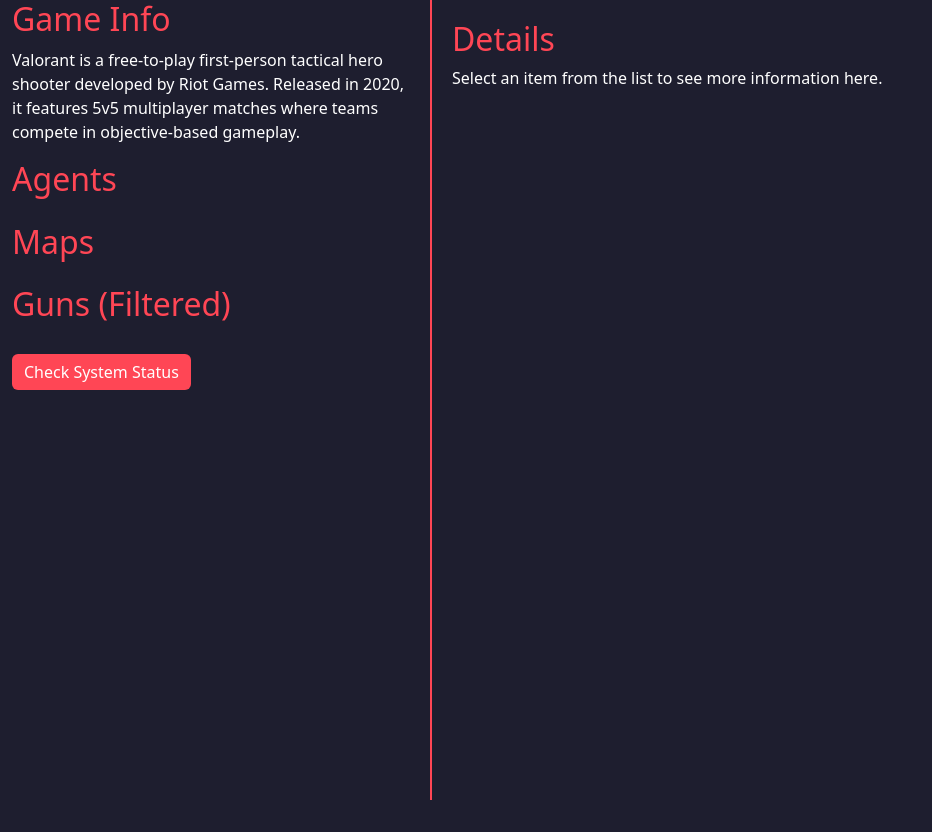
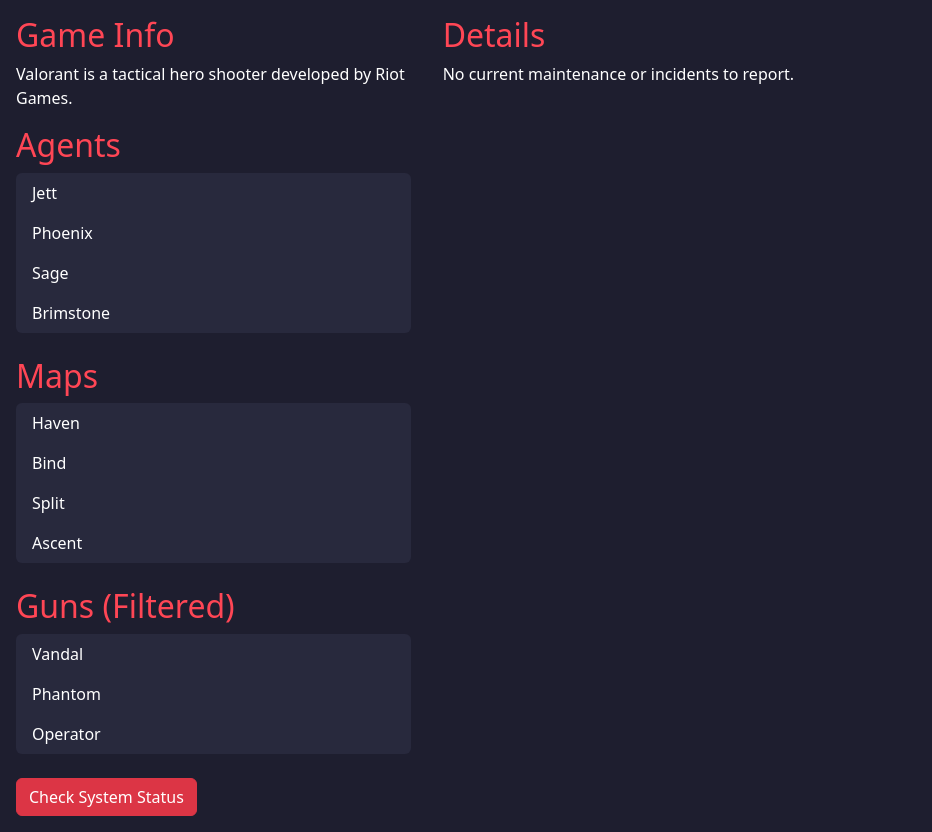
Before and after one commit to Jolie-Wu/Jolie-Wu.github.io, a plain HTML site: page final.html in a window 1280 px wide. Both pictures are taken after a click on the button "Check System Status". Shown: the whole page, without its empty margins (0-932 px from the left). Before the commit the page ends 800 px from the top, so only its background shows below. Drawn offline with nearby package versions, Linux system fonts and the light colour scheme; no server answers.

Commit message:
Update final.html

```diff
--- a/final.html
+++ b/final.html
@@ -11,87 +11,42 @@
             background-color: #1e1e2f;
             color: #ffffff;
         }
-        .container-fluid {
-            display: flex;
-            flex-direction: row;
-            align-items: stretch;
-            height: 100vh;
-            gap: 20px;
-        }
-        .sidebar {
-            flex: 1;
-            overflow-y: auto;
-        }
-        .content {
-            flex: 2;
-            padding: 20px;
-            border-left: 2px solid #ff4655;
-        }
         h2 {
             color: #ff4655; /* Valorant's signature red */
         }
-        .list-item {
+        .list-group-item {
+            background-color: #28293d;
+            color: #ffffff;
+            border: none;
             cursor: pointer;
-            padding: 10px;
-            margin: 5px 0;
-            background-color: #28293d;
-            border-radius: 5px;
-            transition: background-color 0.2s;
         }
-        .list-item:hover {
+        .list-group-item:hover, .list-group-item.active {
             background-color: #ff4655;
             color: #ffffff;
         }
-        .btn-refresh {
-            background-color: #ff4655;
-            color: #fff;
-            border: none;
-            margin-top: 20px;
-        }
-        .btn-refresh:hover {
-            background-color: #ff6772;
-        }
-        .section-header {
-            color: #ff4655;
-            margin-bottom: 10px;
-        }
     </style>
 </head>
-<body onload="initializeApp()">
-
-    <div class="container-fluid">
+<body class="container-fluid vh-100 d-flex flex-column">
+    <div class="row flex-grow-1">
         <!-- Sidebar -->
-        <div class="sidebar">
-            <div id="game-info">
-                <h2 class="section-header">Game Info</h2>
-                <p>
-                    Valorant is a free-to-play first-person tactical hero shooter developed by Riot Games.
-                    Released in 2020, it features 5v5 multiplayer matches where teams compete in objective-based gameplay.
-                </p>
-            </div>
-
-            <div id="agents">
-                <h2 class="section-header">Agents</h2>
-                <div id="agents-list"></div>
-            </div>
-
-            <div id="maps" class="mt-4">
-                <h2 class="section-header">Maps</h2>
-                <div id="maps-list"></div>
-            </div>
-
-            <div id="guns" class="mt-4">
-                <h2 class="section-header">Guns (Filtered)</h2>
-                <div id="guns-list"></div>
-            </div>
-
-            <button class="btn btn-refresh" onclick="fetchMaintenanceInfo()">Check System Status</button>
+        <div class="col-4 p-3 overflow-auto">
+            <h2>Game Info</h2>
+            <p>Valorant is a tactical hero shooter developed by Riot Games.</p>
+            <h2>Agents</h2>
+            <ul class="list-group" id="agents-list"></ul>
+            <h2 class="mt-4">Maps</h2>
+            <ul class="list-group" id="maps-list"></ul>
+            <h2 class="mt-4">Guns (Filtered)</h2>
+            <ul class="list-group" id="guns-list"></ul>
+            <button class="btn btn-danger mt-4" onclick="fetchMaintenanceInfo()">Check System Status</button>
         </div>
 
         <!-- Main Content -->
-        <div class="content" id="details">
+        <div class="col-8 p-3">
             <h2>Details</h2>
-            <p>Select an item from the list to see more information here.</p>
+            <div id="details">
+                <p>Select an item from the list to see more information here.</p>
+            </div>
         </div>
     </div>
 
@@ -99,107 +54,44 @@
     <script src="https://cdn.jsdelivr.net/npm/bootstrap@5.3.2/dist/js/bootstrap.bundle.min.js"></script>
 
     <script>
-        let selectedLocale = 'en-US'; // Default locale
+        // Simulated data for demonstration
+        const agents = ['Jett', 'Phoenix', 'Sage', 'Brimstone'];
+        const maps = ['Haven', 'Bind', 'Split', 'Ascent'];
+        const guns = ['Vandal', 'Phantom', 'Operator'];
 
-        // Function to fetch and display maintenance and incident information
-        async function fetchMaintenanceInfo() {
-            try {
-                const response = await fetch('https://na.api.riotgames.com/val/status/v1/platform-data?api_key=RGAPI-28725f65-0410-4433-a5e4-87f32c6a67d3');
-                if (!response.ok) throw new Error(`HTTP error! Status: ${response.status}`);
-                const data = await response.json();
-
-                const maintenanceEvents = data.maintenances || [];
-                const incidents = data.incidents || [];
-                const maintenanceAlert = document.getElementById('details');
-
-                if (maintenanceEvents.length > 0) {
-                    maintenanceAlert.innerHTML = `
-                        <h2>Maintenance Notice</h2>
-                        <p>${maintenanceEvents[0].titles?.[0]?.content || "Maintenance is ongoing. Check back later!"}</p>
-                    `;
-                } else if (incidents.length > 0) {
-                    maintenanceAlert.innerHTML = `
-                        <h2>Incident Report</h2>
-                        <p>${incidents[0].titles?.[0]?.content || "An incident is being investigated. Please check back for updates."}</p>
-                    `;
-                } else {
-                    maintenanceAlert.innerHTML = `
-                        <h2>System Status</h2>
-                        <p>There is currently no maintenance or incidents on Valorant.</p>
-                    `;
-                }
-            } catch (error) {
-                console.error('Error fetching maintenance info:', error);
-            }
+        // Populate Agents, Maps, and Guns
+        function populateList(listId, items, type) {
+            const listElement = document.getElementById(listId);
+            listElement.innerHTML = '';
+            items.forEach(item => {
+                const listItem = document.createElement('li');
+                listItem.className = 'list-group-item';
+                listItem.innerText = item;
+                listItem.onclick = () => showDetails(`${type}: ${item}`);
+                listElement.appendChild(listItem);
+            });
         }
 
-        // Function to fetch and display agents, maps, and guns
-        async function fetchGameContent() {
-            try {
-                const response = await fetch('https://na.api.riotgames.com/val/content/v1/contents?locale=en-US&api_key=RGAPI-28725f65-0410-4433-a5e4-87f32c6a67d3');
-                if (!response.ok) throw new Error(`HTTP error! Status: ${response.status}`);
-                const data = await response.json();
-
-                // Populate Agents
-                const agentsList = document.getElementById('agents-list');
-                if (data.characters) {
-                    data.characters
-                        .filter(character => character.name && character.name !== "Null UI Data!")
-                        .forEach(character => {
-                            const div = document.createElement('div');
-                            div.className = 'list-item';
-                            div.innerText = character.name;
-                            div.onclick = () => showDetails(`Agent: ${character.name}`);
-                            agentsList.appendChild(div);
-                        });
-                }
-
-                // Populate Maps
-                const mapsList = document.getElementById('maps-list');
-                if (data.maps) {
-                    data.maps
-                        .filter(map => map.name && map.name !== "Null UI Data!")
-                        .forEach(map => {
-                            const div = document.createElement('div');
-                            div.className = 'list-item';
-                            div.innerText = map.name;
-                            div.onclick = () => showDetails(`Map: ${map.name}`);
-                            mapsList.appendChild(div);
-                        });
-                }
-
-                // Populate Guns (Filtered Chromas)
-                const gunsList = document.getElementById('guns-list');
-                if (data.chromas) {
-                    const filteredGuns = data.chromas.filter(
-                        chroma => chroma.assetName && chroma.assetName.includes("Standard_Standard_PrimaryAsset_C")
-                    );
-                    filteredGuns.forEach(chroma => {
-                        const div = document.createElement('div');
-                        div.className = 'list-item';
-                        div.innerText = chroma.name || 'Unknown';
-                        div.onclick = () => showDetails(`Gun: ${chroma.name || 'Unknown'}`);
-                        gunsList.appendChild(div);
-                    });
-                }
-            } catch (error) {
-                console.error('Error fetching game content:', error);
-            }
+        // Show details in the details section
+        function showDetails(details) {
+            const detailsSection = document.getElementById('details');
+            detailsSection.innerHTML = `<p>${details}</p>`;
         }
 
-        // Function to show details in the right-hand section
-        function showDetails(detailText) {
-            const details = document.getElementById('details');
-            details.innerHTML = `
-                <h2>Details</h2>
-                <p>${detailText}</p>
-            `;
+        // Fetch and display system status (mocked for now)
+        function fetchMaintenanceInfo() {
+            showDetails('No current maintenance or incidents to report.');
         }
 
         // Initialize the app
         function initializeApp() {
-            fetchGameContent();
+            populateList('agents-list', agents, 'Agent');
+            populateList('maps-list', maps, 'Map');
+            populateList('guns-list', guns, 'Gun');
         }
+
+        // Initialize on load
+        document.addEventListener('DOMContentLoaded', initializeApp);
     </script>
 </body>
 </html>
```
